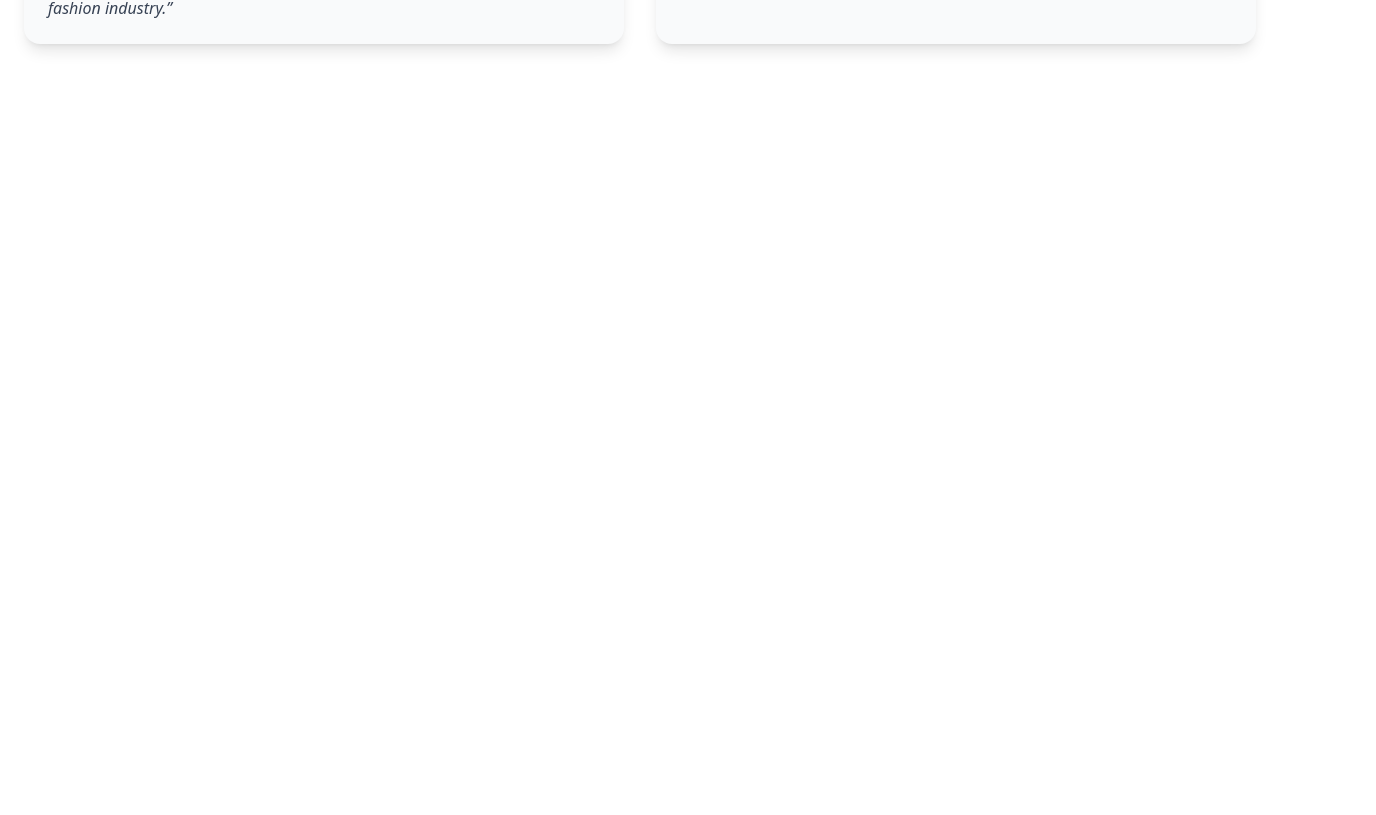
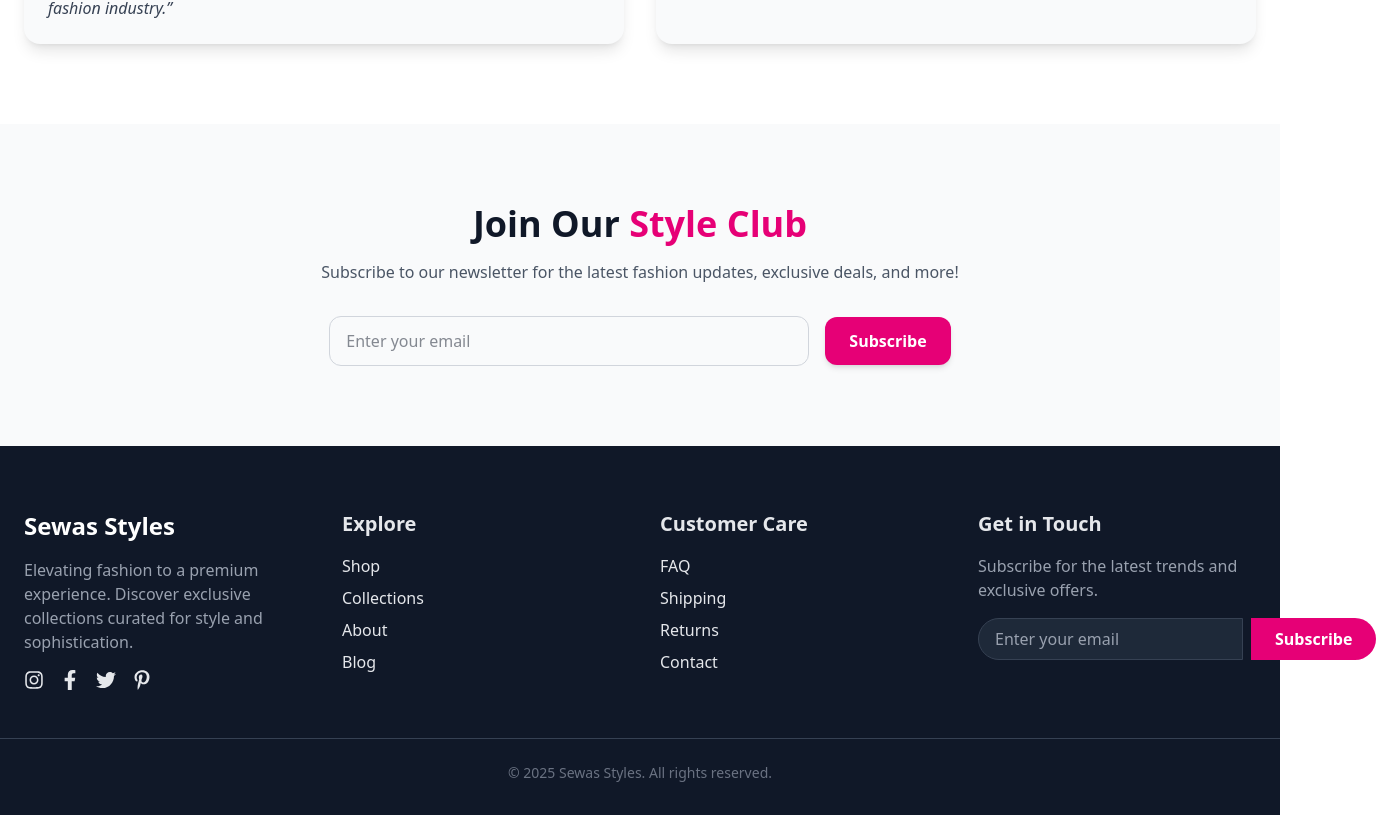
Before and after one commit to Arnoldcharles/Sewas-Styles, a Next.js app: page / in a window 1280 px wide. Shown: the part 3240-4055 px from the top of the page, 1376 px wide, since content can reach past the window. Before the commit the page ends 3364 px from the top, so only its background shows below. Built offline with nearby package versions, Linux system fonts and the light colour scheme.

Commit message:
feat: Add Footer and Newsletter components with subscription functionality and animations

```diff
--- a/src/app/globals.css
+++ b/src/app/globals.css
@@ -7,3 +7,16 @@
 body {
   @apply bg-white text-gray-900 font-sans;
 }
+@keyframes slideIn {
+  from {
+    opacity: 0;
+    transform: translateX(100%);
+  }
+  to {
+    opacity: 1;
+    transform: translateX(0);
+  }
+}
+.animate-slideIn {
+  animation: slideIn 0.4s ease-out;
+}
--- a/src/app/layout.tsx
+++ b/src/app/layout.tsx
@@ -1,6 +1,7 @@
 import "./globals.css";
 import type { Metadata } from "next";
 import Navbar from "@/components/Navbar";
+import Footer from "@/components/Footer";
 
 export const metadata: Metadata = {
   title: "Sewas-Styles",
@@ -17,6 +18,7 @@
       <body className="relative">
         <Navbar />
         <div>{children}</div>
+        <Footer />
       </body>
     </html>
   );
--- a/src/app/page.tsx
+++ b/src/app/page.tsx
@@ -3,6 +3,7 @@
 import AboutSection from "@/components/AboutSection";
 import GallerySection from "@/components/GallerySection";
 import Testimonials from "@/components/Testimonials";
+import Newsletter from "@/components/Newsletter";
 
 export default function Home() {
   return (
@@ -12,6 +13,7 @@
       <AboutSection />
       <GallerySection />
       <Testimonials />
+      <Newsletter />
     </main>
   );
 }
--- /dev/null
+++ b/src/components/Footer.tsx
@@ -0,0 +1,147 @@
+"use client";
+import { useState } from "react";
+import {
+  FaFacebookF,
+  FaInstagram,
+  FaTwitter,
+  FaPinterestP,
+} from "react-icons/fa";
+
+export default function Footer() {
+  const [email, setEmail] = useState("");
+  const [message, setMessage] = useState("");
+
+  const handleSubscribe = () => {
+    if (!email || !/\S+@\S+\.\S+/.test(email)) {
+      setMessage("❌ Please enter a valid email.");
+      return;
+    }
+    setMessage("✅ Subscribed successfully!");
+    setEmail("");
+  };
+
+  return (
+    <footer className="bg-black text-gray-300 py-12 px-6 md:px-16">
+      <div className="max-w-7xl mx-auto grid grid-cols-1 md:grid-cols-4 gap-10">
+        {/* Brand */}
+        <div>
+          <h2 className="text-2xl font-bold text-white mb-4">Sewa’s Styles</h2>
+          <p className="text-sm leading-relaxed">
+            Elevating your wardrobe with timeless fashion. Premium quality,
+            modern design, and endless inspiration.
+          </p>
+          <div className="flex space-x-4 mt-4">
+            <a href="#" className="hover:text-pink-500">
+              <FaFacebookF />
+            </a>
+            <a href="#" className="hover:text-pink-500">
+              <FaInstagram />
+            </a>
+            <a href="#" className="hover:text-pink-500">
+              <FaTwitter />
+            </a>
+            <a href="#" className="hover:text-pink-500">
+              <FaPinterestP />
+            </a>
+          </div>
+        </div>
+
+        {/* Quick Links */}
+        <div>
+          <h3 className="text-lg font-semibold text-white mb-3">Quick Links</h3>
+          <ul className="space-y-2 text-sm">
+            <li>
+              <a href="#" className="hover:text-pink-500">
+                About Us
+              </a>
+            </li>
+            <li>
+              <a href="#" className="hover:text-pink-500">
+                Lookbook
+              </a>
+            </li>
+            <li>
+              <a href="#" className="hover:text-pink-500">
+                Blog
+              </a>
+            </li>
+            <li>
+              <a href="#" className="hover:text-pink-500">
+                Contact
+              </a>
+            </li>
+          </ul>
+        </div>
+
+        {/* Customer Care */}
+        <div>
+          <h3 className="text-lg font-semibold text-white mb-3">
+            Customer Care
+          </h3>
+          <ul className="space-y-2 text-sm">
+            <li>
+              <a href="#" className="hover:text-pink-500">
+                FAQs
+              </a>
+            </li>
+            <li>
+              <a href="#" className="hover:text-pink-500">
+                Shipping & Returns
+              </a>
+            </li>
+            <li>
+              <a href="#" className="hover:text-pink-500">
+                Privacy Policy
+              </a>
+            </li>
+            <li>
+              <a href="#" className="hover:text-pink-500">
+                Terms & Conditions
+              </a>
+            </li>
+          </ul>
+        </div>
+
+        {/* Newsletter */}
+        <div>
+          <h3 className="text-lg font-semibold text-white mb-3">
+            Join Our Style Club
+          </h3>
+          <p className="text-sm mb-3">
+            Be the first to know about new arrivals, exclusive offers, and
+            fashion tips.
+          </p>
+          <div className="flex">
+            <input
+              type="email"
+              value={email}
+              onChange={(e) => setEmail(e.target.value)}
+              placeholder="Enter your email"
+              className="w-full px-4 py-2 rounded-l-lg text-black focus:outline-none"
+            />
+            <button
+              onClick={handleSubscribe}
+              className="bg-pink-500 hover:bg-pink-600 px-4 py-2 rounded-r-lg text-white font-semibold transition"
+            >
+              Subscribe
+            </button>
+          </div>
+          {message && (
+            <p className="mt-2 text-sm font-medium">
+              {message.startsWith("✅") ? (
+                <span className="text-green-400">{message}</span>
+              ) : (
+                <span className="text-red-400">{message}</span>
+              )}
+            </p>
+          )}
+        </div>
+      </div>
+
+      {/* Bottom Bar */}
+      <div className="text-center text-gray-500 text-sm mt-10 border-t border-gray-700 pt-6">
+        © {new Date().getFullYear()} Sewa’s Styles. All Rights Reserved.
+      </div>
+    </footer>
+  );
+}
--- /dev/null
+++ b/src/components/Newsletter.tsx
@@ -0,0 +1,56 @@
+"use client";
+import { useState } from "react";
+import Popup from "./Popup";
+
+export default function Newsletter() {
+  const [email, setEmail] = useState("");
+  const [showPopup, setShowPopup] = useState(false);
+
+  const handleSubscribe = (e: React.FormEvent) => {
+    e.preventDefault();
+    if (email.trim() === "") return;
+    setShowPopup(true);
+    setEmail(""); // clear input
+  };
+
+  return (
+    <section className="py-20 bg-gray-50">
+      <div className="max-w-3xl mx-auto text-center px-6">
+        <h2 className="text-3xl md:text-4xl font-bold mb-4">
+          Join Our <span className="text-pink-600">Style Club</span>
+        </h2>
+        <p className="text-gray-600 mb-8">
+          Subscribe to our newsletter for the latest fashion updates,
+          exclusive deals, and more!
+        </p>
+
+        <form
+          onSubmit={handleSubscribe}
+          className="flex flex-col sm:flex-row items-center justify-center gap-4"
+        >
+          <input
+            type="email"
+            placeholder="Enter your email"
+            value={email}
+            onChange={(e) => setEmail(e.target.value)}
+            className="w-full sm:w-2/3 px-4 py-3 rounded-xl border border-gray-300 focus:outline-none focus:ring-2 focus:ring-pink-500"
+          />
+          <button
+            type="submit"
+            className="px-6 py-3 bg-pink-600 text-white font-semibold rounded-xl shadow-md hover:bg-pink-700 transition"
+          >
+            Subscribe
+          </button>
+        </form>
+      </div>
+
+      {/* Success Popup */}
+      {showPopup && (
+        <Popup
+          message="🎉 Subscription successful! Welcome to our Style Club."
+          onClose={() => setShowPopup(false)}
+        />
+      )}
+    </section>
+  );
+}
--- /dev/null
+++ b/src/components/Popup.tsx
@@ -0,0 +1,24 @@
+"use client";
+import { useEffect } from "react";
+
+interface PopupProps {
+  message: string;
+  onClose: () => void;
+}
+
+export default function Popup({ message, onClose }: PopupProps) {
+  useEffect(() => {
+    const timer = setTimeout(() => {
+      onClose();
+    }, 3000); // auto-close after 3 seconds
+    return () => clearTimeout(timer);
+  }, [onClose]);
+
+  return (
+    <div className="fixed top-5 right-5 z-50 animate-slideIn">
+      <div className="bg-green-600 text-white px-6 py-3 rounded-xl shadow-lg font-medium">
+        {message}
+      </div>
+    </div>
+  );
+}
```
